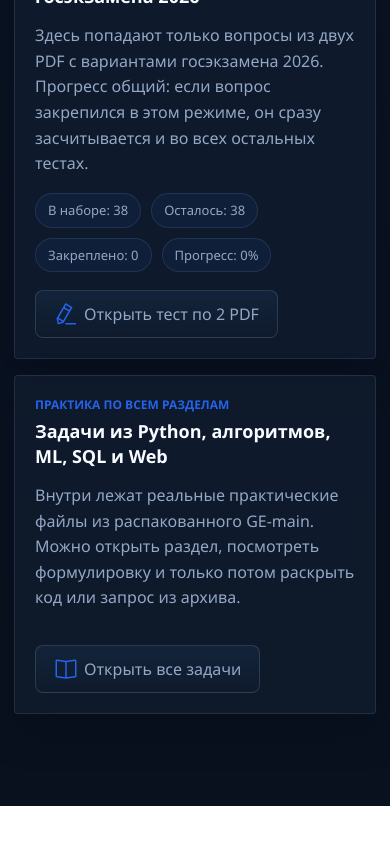
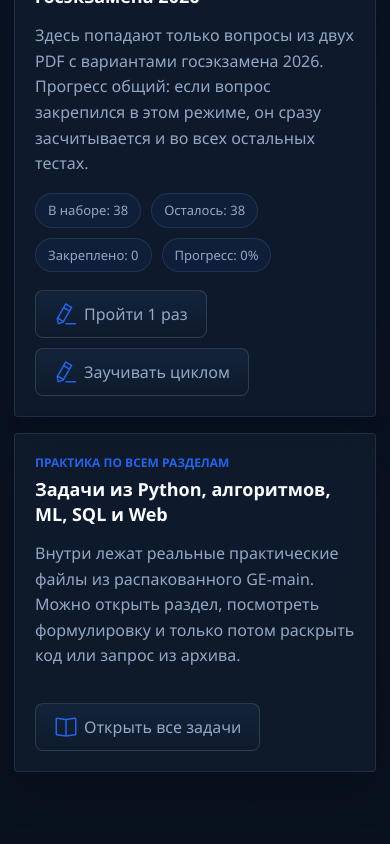
Before and after one commit to AndrMiAl/exgos, a Vue app: page / in a window 390 px wide. Shown: the part 1065-1909 px from the top of the page. Before the commit the page ends 1871 px from the top, so only its background shows below. Built offline with nearby package versions, Linux system fonts and the light colour scheme; no server answers.

Commit message:
увцка

```diff
--- a/src/views/DashboardView.vue
+++ b/src/views/DashboardView.vue
@@ -111,9 +111,14 @@
             <span>Прогресс: {{ stateExamPdfKnowledgePercent }}%</span>
           </div>
         </div>
-        <RouterLink :to="{ path: '/practice', query: { preset: stateExamPdfScope.id } }">
-          <el-button type="primary" plain :icon="EditPen">Открыть тест по 2 PDF</el-button>
-        </RouterLink>
+        <div class="dashboard-feature__actions">
+          <RouterLink :to="{ path: '/practice', query: { preset: stateExamPdfScope.id, autostart: 'single' } }">
+            <el-button type="primary" plain :icon="EditPen">Пройти 1 раз</el-button>
+          </RouterLink>
+          <RouterLink :to="{ path: '/practice', query: { preset: stateExamPdfScope.id, autostart: 'memorize' } }">
+            <el-button type="warning" plain :icon="EditPen">Заучивать циклом</el-button>
+          </RouterLink>
+        </div>
       </div>
     </el-card>
 
@@ -173,9 +178,19 @@
   line-height: 1.3;
 }
 
+.dashboard-feature__actions {
+  display: grid;
+  gap: 10px;
+  min-width: 220px;
+}
+
 @media (max-width: 860px) {
   .dashboard-feature {
     display: grid;
   }
+
+  .dashboard-feature__actions {
+    min-width: 0;
+  }
 }
 </style>
--- a/src/views/PracticeView.vue
+++ b/src/views/PracticeView.vue
@@ -1,5 +1,5 @@
 <script setup lang="ts">
-import { computed, ref } from 'vue'
+import { computed, ref, watch } from 'vue'
 import { useRoute, useRouter } from 'vue-router'
 import { ElMessage } from 'element-plus'
 import { ArrowLeft, ArrowRight, Finished, House, RefreshRight, Select } from '@element-plus/icons-vue'
@@ -813,6 +813,28 @@
 
   launchAttempt('all', 'memorize', 'immediate', selectedDifficulty.value, stateExamPdfScope.id)
 }
+
+watch(
+  () => [route.query.preset, route.query.autostart],
+  ([preset, autostart]) => {
+    if (!stateExamPdfScope || preset !== stateExamPdfScope.id || typeof autostart !== 'string') {
+      return
+    }
+
+    if (autostart === 'single') {
+      startStateExamPdfAttempt()
+    } else if (autostart === 'memorize') {
+      startMemorizeStateExamPdfAttempt()
+    } else {
+      return
+    }
+
+    const nextQuery = { ...route.query }
+    delete nextQuery.autostart
+    void router.replace({ path: route.path, query: nextQuery })
+  },
+  { immediate: true },
+)
 
 function startSectionAttempt(sectionId: string) {
   launchAttempt(sectionId, 'adaptive')
@@ -1121,7 +1143,7 @@
               :disabled="stateExamPdfAdaptiveQuestionCount === 0"
               @click="startStateExamPdfAttempt"
             >
-              Решать только эти PDF: {{ stateExamPdfAdaptiveQuestionCount }} вопросов
+              Пройти 1 раз: {{ stateExamPdfAdaptiveQuestionCount }} вопросов
             </el-button>
             <el-button
               type="warning"
@@ -1130,7 +1152,7 @@
               :disabled="stateExamPdfMemorizeQuestionCount === 0"
               @click="startMemorizeStateExamPdfAttempt"
             >
-              Заучивать только эти PDF: {{ stateExamPdfMemorizeQuestionCount }}
+              Заучивать циклом: {{ stateExamPdfMemorizeQuestionCount }}
             </el-button>
           </div>
         </el-card>
```
